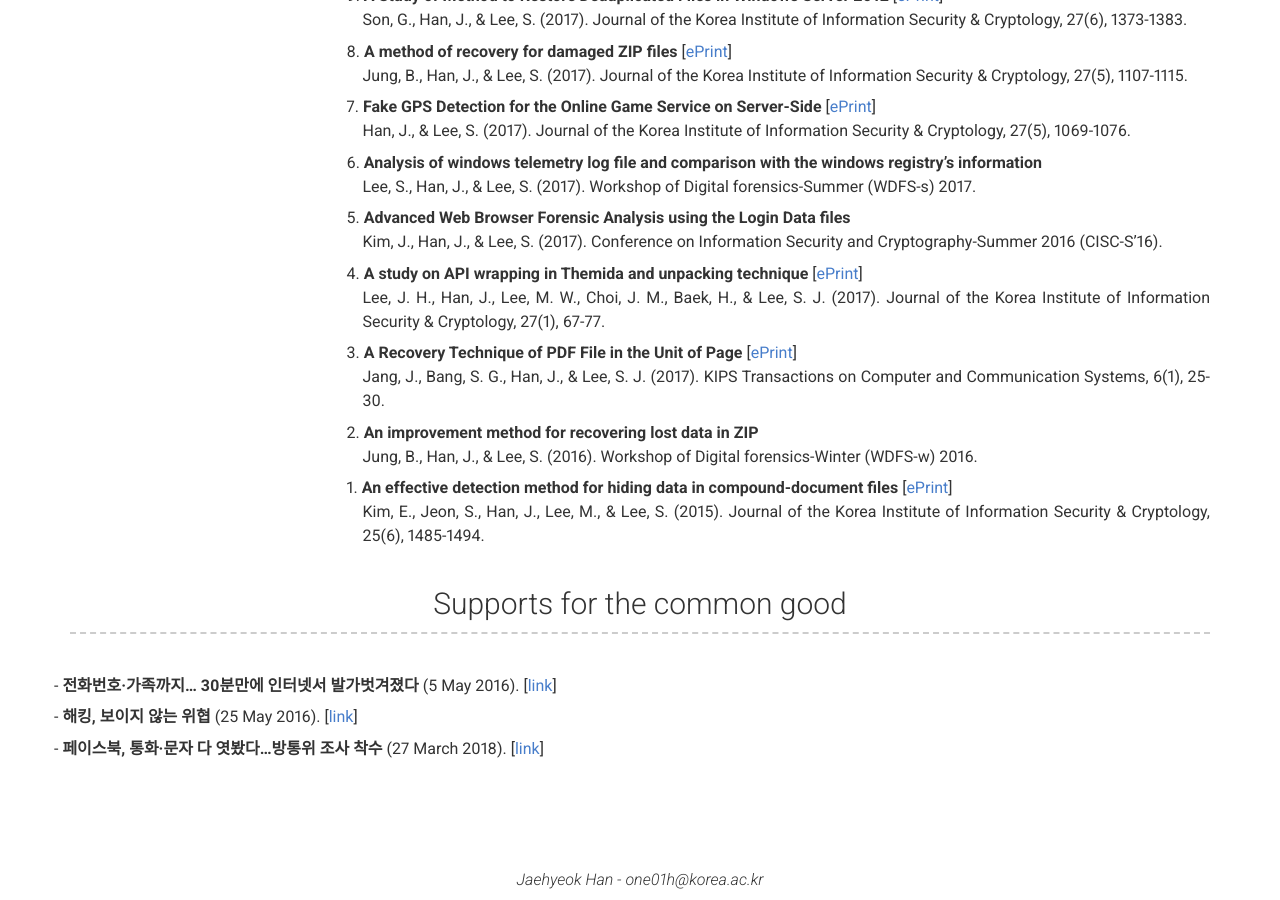
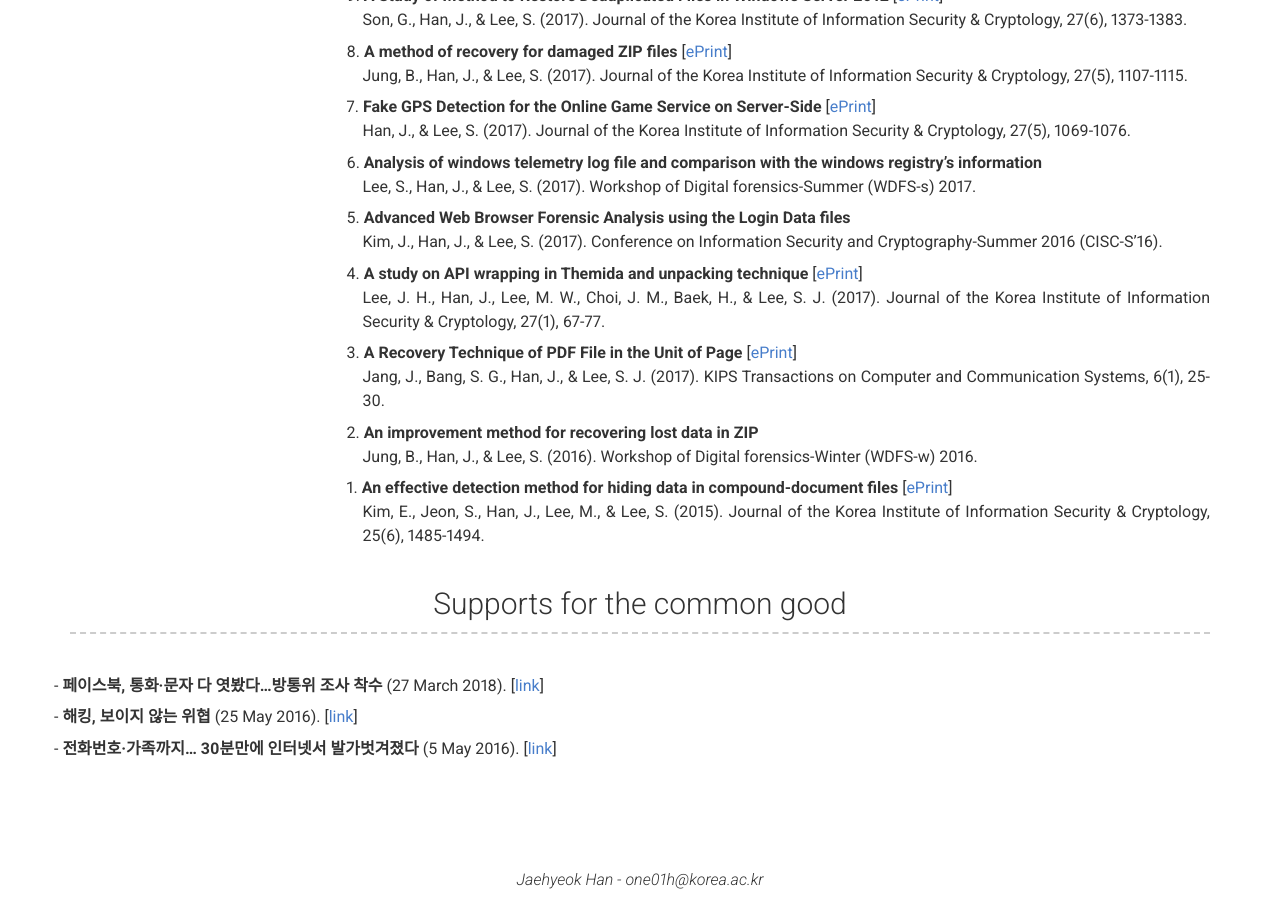
Before and after one commit to JaehyeokHan/jaehyeokhan.github.io, a Jekyll site: the page built from index.md, in a window 1280 px wide and 900 px high, scrolled down 4974 px. Built offline with Jekyll 4.4.1, drawn with Linux system fonts in a browser that asks for light colours; nearby versions of some CDN libraries.

Commit message:
Update _config.yml

```diff
--- a/_config.yml
+++ b/_config.yml
@@ -261,9 +261,10 @@ content:
   - title: Supports for the common good
     layout: text
     content: | # this will include new lines to allow paragraphs
+        <p style="text-indent: -1em;">- <b>페이스북, 통화·문자 다 엿봤다…방통위 조사 착수</b> (27 March 2018). [<A href = "https://news.sbs.co.kr/news/endPage.do?news_id=N1004685651" target = "top">link</A>]</p>
+        <p style="text-indent: -1em;">- <b>해킹, 보이지 않는 위협</b> (25 May 2016). [<A href = "https://science.ytn.co.kr/program/program_view.php?s_mcd=1191&s_hcd=&key=201605260916329470&page=1" target = "top">link</A>]</p>
         <p style="text-indent: -1em;">- <b>전화번호·가족까지… 30분만에 인터넷서 발가벗겨졌다</b> (5 May 2016). [<A href = "https://www.chosun.com/site/data/html_dir/2016/05/05/2016050500174.html" target = "top">link</A>]</p>
-        <p style="text-indent: -1em;">- <b>해킹, 보이지 않는 위협</b> (25 May 2016). [<A href = "https://science.ytn.co.kr/program/program_view.php?s_mcd=1191&s_hcd=&key=201605260916329470&page=1" target = "top">link</A>]</p>
-        <p style="text-indent: -1em;">- <b>페이스북, 통화·문자 다 엿봤다…방통위 조사 착수</b> (27 March 2018). [<A href = "https://news.sbs.co.kr/news/endPage.do?news_id=N1004685651" target = "top">link</A>]</p>
+
 #      쟁점 태블릿PC의 검찰 포렌식 분석결과에 대한 해설서
 #      This is where you can write a little more about yourself. You could title this section **Interests** and include some of your other interests.
 #      Or you could title it **Skills** and write a bit more about things that make you more desirable, like *leadership* or *teamwork*
```
